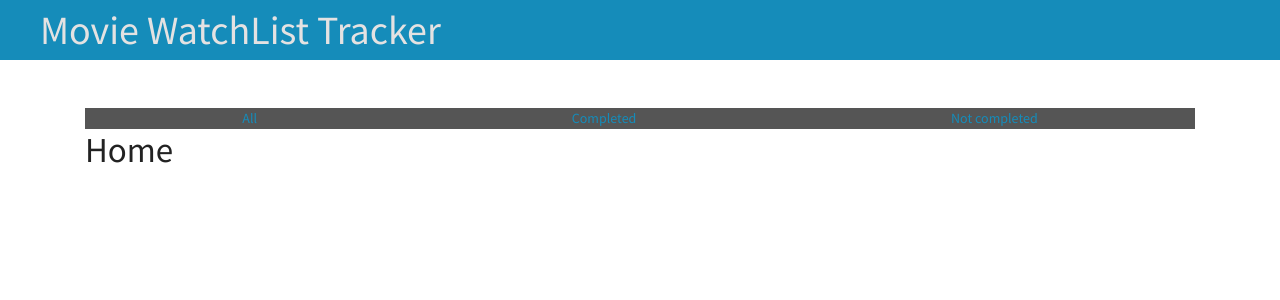
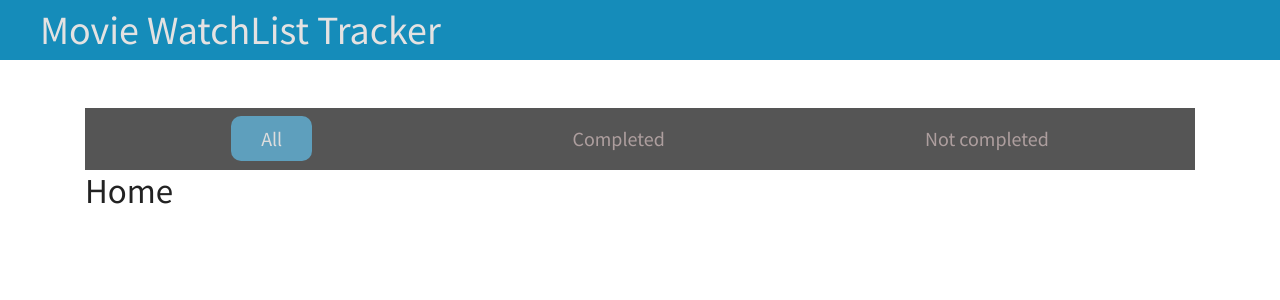
Before and after one commit to ravinduf/movie-watchlist-app, a React (Create React App) app in the folder frontend/: page / in a window 1280 px wide. Shown: the top 300 px of the page. Built offline with nearby package versions, Linux system fonts and the light colour scheme; no server answers.

Commit message:
added styling

```diff
--- a/frontend/src/App.css
+++ b/frontend/src/App.css
@@ -4,3 +4,29 @@
   color: #e4e2e2;
 
 }
+
+.nav {
+  font-size: 20px;
+
+}
+
+.link{
+  color:  #c4b1b1;
+  transition: all 1s ease;
+  opacity: 0.8;
+}
+
+.link:hover{
+  color: white;
+  text-decoration: none;
+  opacity: 1;
+}
+
+.active{
+  color: white;
+  opacity: 0.8;
+  padding: 10px 30px;
+  background: #61b2d8;
+  border-radius: 10px;
+  /* box-shadow:  0 4px 5px 0 rgba(92, 152, 175, 0.2), 0 6px 20px 0 rgba(1, 200, 250, 0.493); */
+}
--- a/frontend/src/components/Navbar.js
+++ b/frontend/src/components/Navbar.js
@@ -4,17 +4,19 @@ import { Nav } from 'react-bootstrap'
 import { Link } from 'react-router-dom'
 
 const Navbar = () => {
+
+
     return (
             <>
-                <Nav  className="d-flex justify-content-around bg-dark mt-5">
+                <Nav  className="nav d-flex justify-content-around bg-dark mt-5 p-3">
                     <Nav.Item>
-                        <Link to="/">All</Link>
+                        <Link className="link active" to="/">All</Link>
                     </Nav.Item>
                     <Nav.Item>
-                        <Link to="/completed-movie-list">Completed</Link>
+                        <Link className="link" to="/completed-movie-list">Completed</Link>
                     </Nav.Item>
                     <Nav.Item>
-                        <Link to="/yet-to-watch-list">Not completed</Link>
+                        <Link className="link" to="/yet-to-watch-list">Not completed</Link>
                     </Nav.Item>
 
                 </Nav>
```
